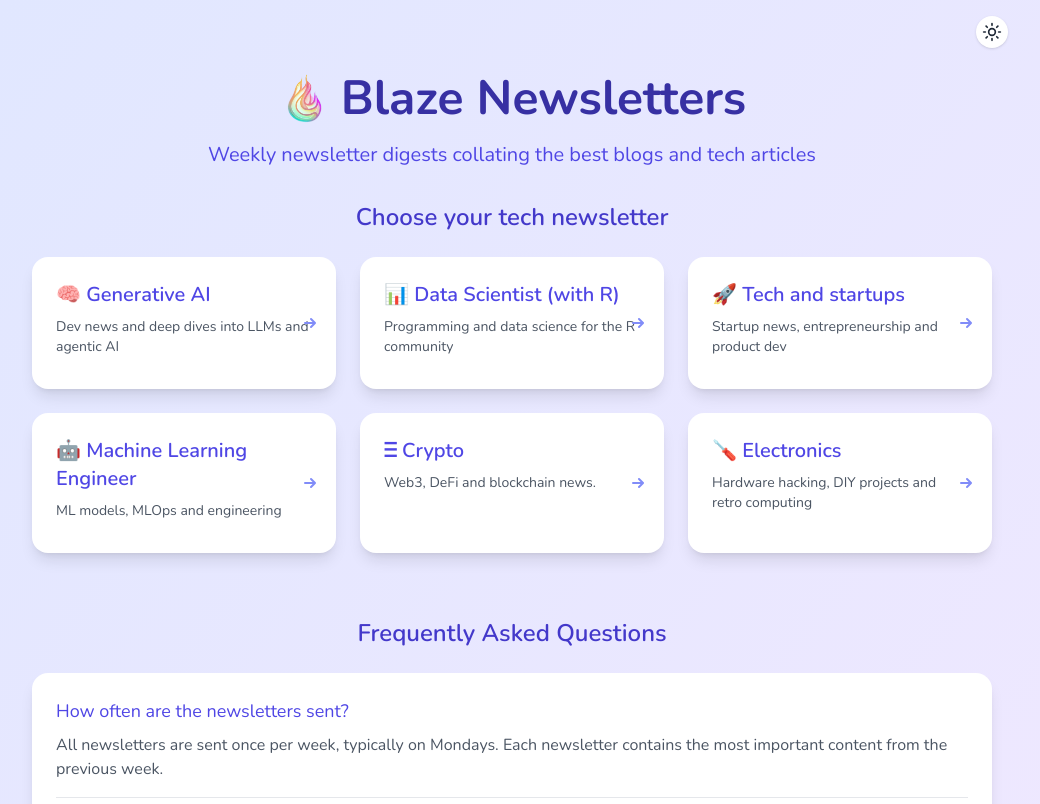
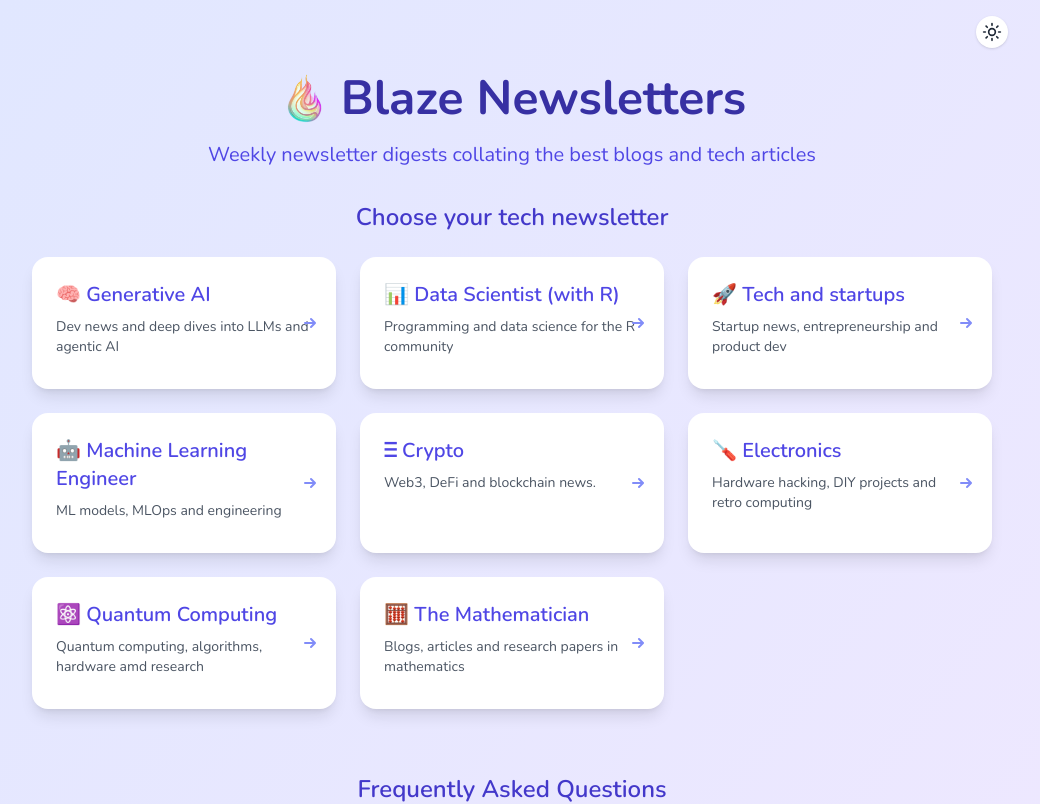
Before and after one commit to alastairrushworth/blaze.email, a Next.js app in the folder site/: page / in a window 1280 px wide. Shown: the top 804 px of the page, without its empty margins (128-1168 px from the left). Built offline with nearby package versions, Linux system fonts and the light colour scheme; no server answers.

Commit message:
add two new newsletters

```diff
--- a/site/app/siteConfig.ts
+++ b/site/app/siteConfig.ts
@@ -115,6 +115,36 @@ export const newsletters: Record<string, Newsletter> = {
       ]
     }
   },
+  "Quantum Computing": {
+    title: "Quantum Computing",
+    emoji: '⚛️',
+    about: 'Quantum computing, algorithms, hardware amd research',
+    keywords: 'quantum computing, quantum algorithms, quantum hardware, quantum research, qubits, quantum supremacy',
+    description: "Blaze's Quantum Computing newsletter featuring latest research, algorithms, hardware developments, and quantum community updates.",
+    overview: {
+      content: [
+        "Our Quantum Computing newsletter covers the latest developments, research papers, and insights in quantum computing technologies. Each week, we curate the most important content so you don't have to spend hours searching.",
+        "Whether you're a quantum researcher, developer, or enthusiast, our newsletter provides valuable information to keep you informed and ahead of the curve in this rapidly evolving field.",
+        "Subscribe now to join thousands of professionals who receive our weekly updates!"
+      ]
+    }
+  },
+
+  "The Mathematician":
+  {
+    title: "The Mathematician",
+    emoji: '🧮',
+    about: 'Blogs, articles and research papers in mathematics',
+    keywords: 'mathematics, statistics, data science, math blogs, math research, applied mathematics',
+    description: "Blaze's The Mathematician newsletter featuring latest research, tutorials, and insights in mathematics and statistics.",
+    overview: {
+      content: [
+        "Our The Mathematician newsletter covers the latest developments, research papers, and insights in mathematics and statistics. Each week, we curate the most important content so you don't have to spend hours searching.",
+        "Whether you're a mathematician, statistician, or data scientist, our newsletter provides valuable information to keep you informed and ahead of the curve in this intellectually stimulating field.",
+        "Subscribe now to join thousands of professionals who receive our weekly updates!"
+      ]
+    }
+  }
 }
 
 // FAQ content
```
